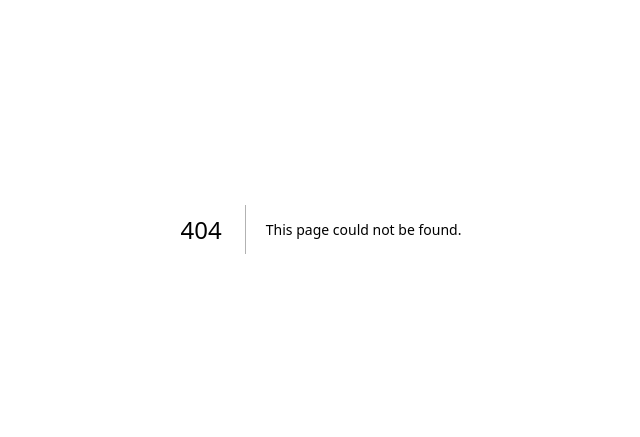
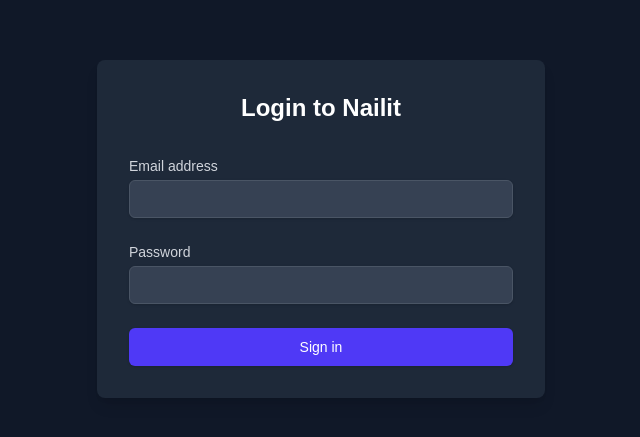
Before and after one commit to Kshitij264/nailit-sprint-board, a Next.js app: page /login in a window 1280 px wide. Before the commit this address had no page. Shown: the part 171-608 px from the top of the page, without its empty margins (319-959 px from the left). Built offline with nearby package versions, Linux system fonts and the light colour scheme.

Commit message:
feat: implement mock authentication flow

```diff
--- a/app/board/page.tsx
+++ b/app/board/page.tsx
@@ -1,9 +1,35 @@
+'use client';
+
+import { useEffect } from 'react';
+import { useRouter } from 'next/navigation';
+
 export default function BoardPage() {
+  const router = useRouter();
+
+  // This effect runs when the component mounts to check for authentication
+  useEffect(() => {
+    const token = localStorage.getItem('auth-token');
+    if (!token) {
+      router.push('/login');
+    }
+  }, [router]);
+
+  const handleLogout = () => {
+    localStorage.removeItem('auth-token');
+    router.push('/login');
+  };
+
   return (
     <div className="flex h-screen flex-col bg-gray-900 text-white">
       {/* Header */}
-      <header className="p-4 border-b-2 border-gray-700">
+      <header className="flex items-center justify-between p-4 border-b-2 border-gray-700">
         <h1 className="text-2xl font-bold">Nailit Sprint Board</h1>
+        <button
+          onClick={handleLogout}
+          className="px-4 py-2 text-sm font-medium text-white bg-red-600 rounded-md hover:bg-red-700 focus:outline-none focus:ring-2 focus:ring-offset-2 focus:ring-red-500"
+        >
+          Logout
+        </button>
       </header>
 
       {/* Board Columns */}
@@ -11,25 +37,19 @@
         {/* Todo Column */}
         <div className="flex-shrink-0 w-80 bg-gray-800 rounded-lg p-4">
           <h2 className="text-xl font-semibold mb-4">Todo</h2>
-          <div className="space-y-4">
-            {/* Task cards will go here */}
-          </div>
+          <div className="space-y-4">{/* Task cards will go here */}</div>
         </div>
 
         {/* In Progress Column */}
         <div className="flex-shrink-0 w-80 bg-gray-800 rounded-lg p-4">
           <h2 className="text-xl font-semibold mb-4">In Progress</h2>
-          <div className="space-y-4">
-            {/* Task cards will go here */}
-          </div>
+          <div className="space-y-4">{/* Task cards will go here */}</div>
         </div>
 
         {/* Done Column */}
         <div className="flex-shrink-0 w-80 bg-gray-800 rounded-lg p-4">
           <h2 className="text-xl font-semibold mb-4">Done</h2>
-          <div className="space-y-4">
-            {/* Task cards will go here */}
-          </div>
+          <div className="space-y-4">{/* Task cards will go here */}</div>
         </div>
       </main>
     </div>
--- /dev/null
+++ b/app/login/page.tsx
@@ -0,0 +1,80 @@
+'use client';
+
+import { useRouter } from 'next/navigation';
+import { FormEvent } from 'react';
+
+export default function LoginPage() {
+  const router = useRouter();
+
+  const handleLogin = (e: FormEvent<HTMLFormElement>) => {
+    e.preventDefault();
+    // In this mock auth, any non-empty email/password is valid
+    const email = e.currentTarget.email.value;
+    const password = e.currentTarget.password.value;
+
+    if (email && password) {
+      // Set a fake token in the browser's local storage
+      localStorage.setItem('auth-token', 'fake-jwt-token');
+      // Redirect to the board page
+      router.push('/board');
+    } else {
+      alert('Please enter both email and password.');
+    }
+  };
+
+  return (
+    <div className="flex items-center justify-center h-screen bg-gray-900 text-white">
+      <div className="w-full max-w-md p-8 space-y-8 bg-gray-800 rounded-lg shadow-lg">
+        <h1 className="text-2xl font-bold text-center">Login to Nailit</h1>
+        <form className="space-y-6" onSubmit={handleLogin}>
+          <div>
+            <label
+              htmlFor="email"
+              className="block text-sm font-medium text-gray-300"
+            >
+              Email address
+            </label>
+            <div className="mt-1">
+              <input
+                id="email"
+                name="email"
+                type="email"
+                autoComplete="email"
+                required
+                className="block w-full px-3 py-2 bg-gray-700 border border-gray-600 rounded-md shadow-sm placeholder-gray-400 focus:outline-none focus:ring-indigo-500 focus:border-indigo-500 sm:text-sm"
+              />
+            </div>
+          </div>
+
+          <div>
+            <label
+              htmlFor="password"
+              className="block text-sm font-medium text-gray-300"
+            >
+              Password
+            </label>
+            <div className="mt-1">
+              <input
+                id="password"
+                name="password"
+                type="password"
+                autoComplete="current-password"
+                required
+                className="block w-full px-3 py-2 bg-gray-700 border border-gray-600 rounded-md shadow-sm placeholder-gray-400 focus:outline-none focus:ring-indigo-500 focus:border-indigo-500 sm:text-sm"
+              />
+            </div>
+          </div>
+
+          <div>
+            <button
+              type="submit"
+              className="w-full flex justify-center py-2 px-4 border border-transparent rounded-md shadow-sm text-sm font-medium text-white bg-indigo-600 hover:bg-indigo-700 focus:outline-none focus:ring-2 focus:ring-offset-2 focus:ring-indigo-500"
+            >
+              Sign in
+            </button>
+          </div>
+        </form>
+      </div>
+    </div>
+  );
+}
--- a/app/page.tsx
+++ b/app/page.tsx
@@ -1,7 +1,18 @@
+'use client';
+
+import { useEffect } from 'react';
+import { useRouter } from 'next/navigation';
+
 export default function Home() {
+  const router = useRouter();
+
+  useEffect(() => {
+    router.push('/login');
+  }, [router]);
+
   return (
-    <main>
-      {/* We'll add a redirect here later */}
+    <main className="flex h-screen items-center justify-center bg-gray-900">
+      <p className="text-white">Redirecting...</p>
     </main>
   );
 }
```
